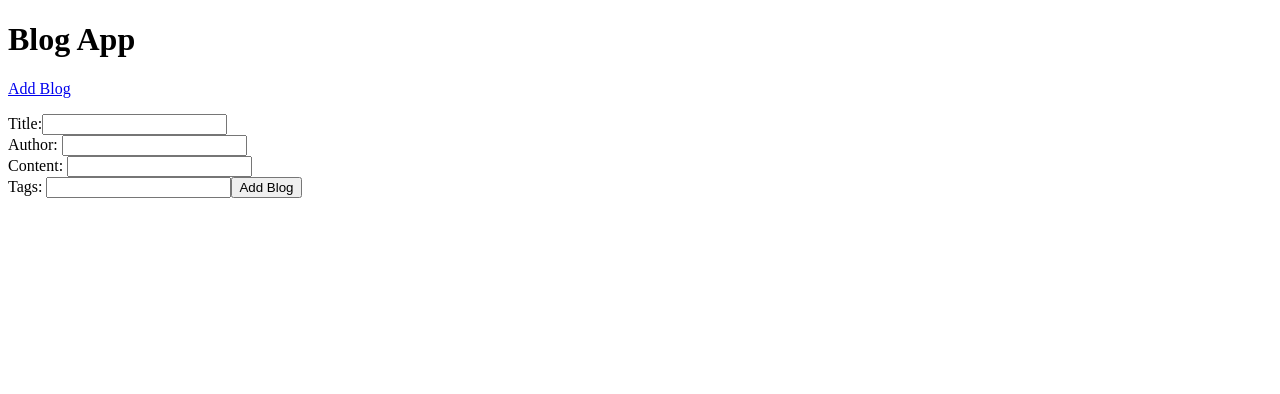
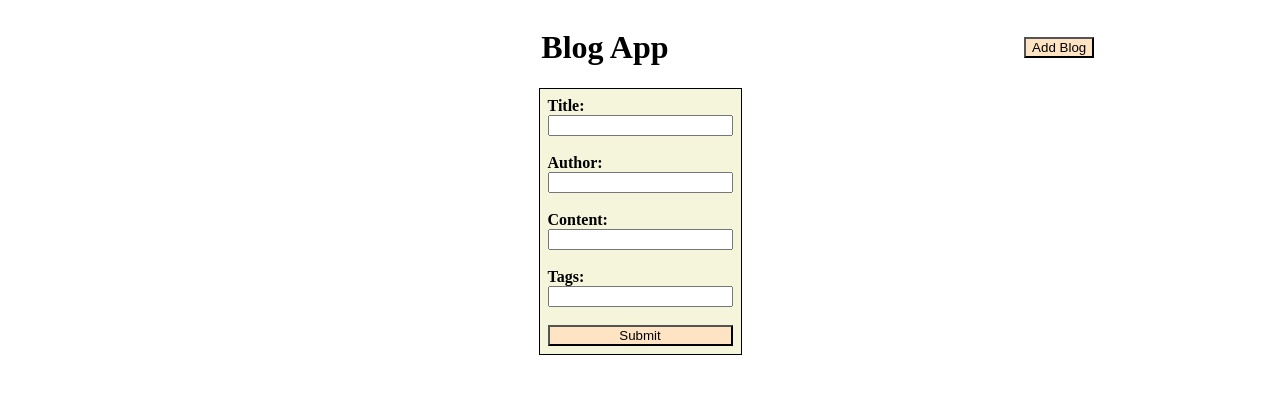
Before and after one commit to Presha0629/blog-app, a React (Vite) app: page /add in a window 1280 px wide. Shown: the top 394 px of the page. Built offline with nearby package versions, Linux system fonts and the light colour scheme.

Commit message:
css for home page and ad blog page 20% done

```diff
--- a/src/AddBlog.jsx
+++ b/src/AddBlog.jsx
@@ -1,5 +1,6 @@
 import { useState } from 'react'
 import {useNavigate} from 'react-router-dom'
+import './App.css';
 
 
 function AddBlog({setBlog,blog}){
@@ -11,7 +12,7 @@
 
 
     return(
-      <>
+        <div className='form'>
         Title:<input type="text" onChange={
           (e)=>(setInputTitle(e.target.value))
           } />
@@ -27,6 +28,8 @@
         Tags: <input type="text"  onChange={
           (e)=>(setInputTags(e.target.value))
         } />
+
+      <br />
 
       <button onClick={()=>{
           let id=0;
@@ -51,9 +54,10 @@
 
           setBlog([...blog,newBlog])
           navigate("/");
-    }}>Add Blog</button>
+      }}>Submit</button>
 
-      </>
+        </div>
+
     )
   }
 
--- a/src/App.css
+++ b/src/App.css
@@ -0,0 +1,49 @@
+.list{
+    display: flex;
+    justify-content: space-evenly;
+    flex-wrap: wrap;
+    row-gap:15px ;
+    column-gap: 8px;
+    margin: 50px;
+
+
+
+}
+
+.card{
+    border:1px solid black;
+    box-shadow: 4px 4px;
+    height: 150px;
+    width: 200px;
+    text-align: center;
+    padding: 4px;
+    background-color: beige;
+   overflow:hidden;
+
+}
+
+.main{
+    display: flex;
+    align-items: center;
+    justify-content: space-around;
+}
+
+button{
+    background-color: bisque;
+}
+
+
+.form{
+    max-width: fit-content;
+    margin-left: auto;
+    margin-right: auto;
+    display: flex;
+    justify-content: center;
+    flex-flow: column nowrap;
+    width:fit-content;
+    border: 1px solid black;
+    background-color: beige;
+    padding: 8px;
+    font-weight: 700;
+
+}
--- a/src/App.jsx
+++ b/src/App.jsx
@@ -2,19 +2,24 @@
 // import reactLogo from './assets/react.svg'
 // import viteLogo from '/vite.svg'
 import './App.css'
-import { Route, Routes, Link} from 'react-router-dom'
+import { Route, Routes, useNavigate} from 'react-router-dom'
 import Home from './Home'
 import AddBlog from './AddBlog'
 import DetailPage from './DetailPage'
 
+
 function App() {
   const [blog,setBlog]=useState([]);
-
+  const navigate=useNavigate();
   return (
       <>
-      <h1>Blog App</h1>
-      <p><Link to="/add">Add Blog</Link></p>
+      <div className='main'>
+        <span></span>
+        <h1 className='header'>Blog App</h1>
+        <button className='addBlog' onClick={()=>navigate("/add")}>Add Blog</button>
+      </div>
       <Routes>
+
         <Route path="/"
           element={<Home blog={blog} setBlog={setBlog}/>}/>
 
--- a/src/DetailPage.jsx
+++ b/src/DetailPage.jsx
@@ -1,5 +1,6 @@
 import { Link } from "react-router-dom";
 import {useNavigate,useLocation} from 'react-router-dom'
+import './App.css';
 
 function DetailPage({blog,setBlog}){
     const handleDelete=(id)=>{
@@ -25,9 +26,9 @@
     }
     return(
       <>
-        <div>
+        <div className>
 
-              <div key={blogDetails.id}>
+              <div  className="details" key={blogDetails.id}>
                 <h3>{blogDetails.id}. {blogDetails.title}</h3>
                 <p>Author: {blogDetails.author}</p>
                 <p>Date: {blogDetails.date}</p>
--- a/src/Home.jsx
+++ b/src/Home.jsx
@@ -1,16 +1,18 @@
-import { Link } from "react-router-dom";
-import DetailPage from "./DetailPage";
+import {useNavigate } from "react-router-dom";
+// import DetailPage from "./DetailPage";
+import './App.css';
 
-function Home({blog,setBlog}){
 
-    return(
+function Home({ blog, setBlog }) {
+const navigate=useNavigate();
+  return (
     <>
-        <div>
-          {blog.map((blg)=>(
-            <div  key={blg.id}>
-            <h3>
-              <Link to="/detail" state={{id:blg.id}}>{blg.title}</Link>
-            </h3>
+      <div className="list">
+        {blog.map((blg) => (
+          <div className="card" onClick={()=>navigate("/detail", {state:{id:blg.id}})} key={blg.id}>
+            <h3> {blg.title}</h3>
+            <h3>{blg.author} </h3>
+            <h3>{blg.date}</h3>
           </div>
         ))}
       </div>
```
Lines whose indentation alone changed are shown as unchanged.
